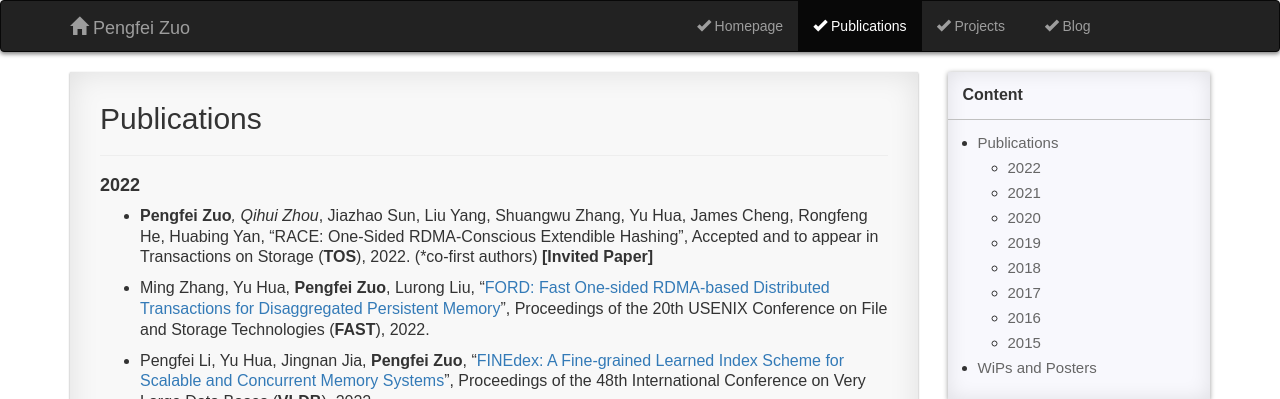
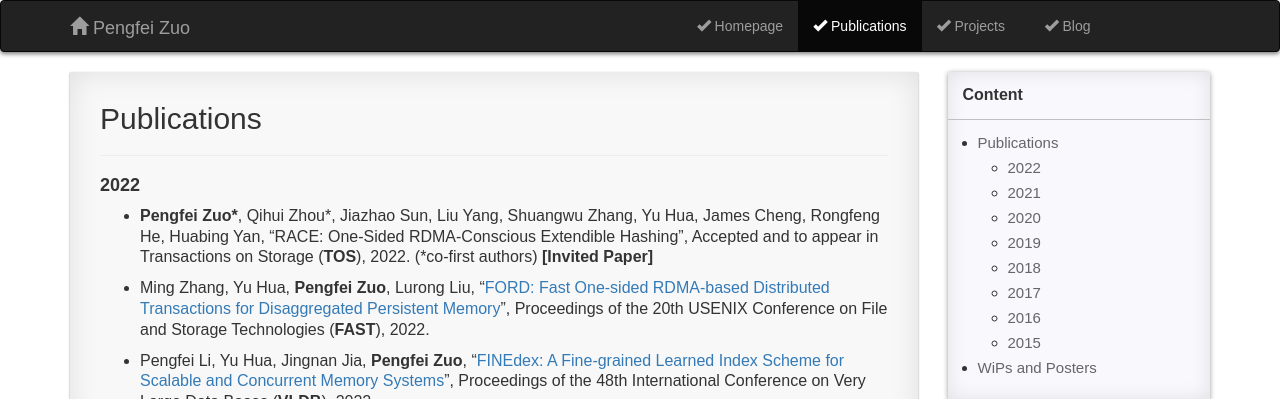
Before and after one commit to Menguozi/Menguozi.github.io, a Jekyll site: the page built from pages/2_publication.md, in a window 1280 px wide and 900 px high. Shown: the top 399 px of the window. Built offline with Jekyll 4.4.1, drawn with Linux system fonts in a browser that asks for light colours; comment, search, counter and statistics services are not loaded.

```diff
--- a/pages/2_publication.md
+++ b/pages/2_publication.md
@@ -15,7 +15,7 @@ permalink: /publication/
 ---
 #### 2022
 
-* **Pengfei Zuo***, Qihui Zhou*, Jiazhao Sun, Liu Yang, Shuangwu Zhang, Yu Hua, James Cheng, Rongfeng He, Huabing Yan, "RACE: One-Sided RDMA-Conscious Extendible Hashing", Accepted and to appear in Transactions on Storage (**TOS**), 2022. (*co-first authors) **[Invited Paper]**
+* **Pengfei Zuo\***, Qihui Zhou\*, Jiazhao Sun, Liu Yang, Shuangwu Zhang, Yu Hua, James Cheng, Rongfeng He, Huabing Yan, "RACE: One-Sided RDMA-Conscious Extendible Hashing", Accepted and to appear in Transactions on Storage (**TOS**), 2022. (*co-first authors) **[Invited Paper]**
 
 * Ming Zhang, Yu Hua, **Pengfei Zuo**, Lurong Liu, "[FORD: Fast One-sided RDMA-based Distributed Transactions for Disaggregated Persistent Memory](https://pfzuo.github.io/)", Proceedings of the 20th USENIX Conference on File and Storage Technologies (**FAST**), 2022.
 
```
